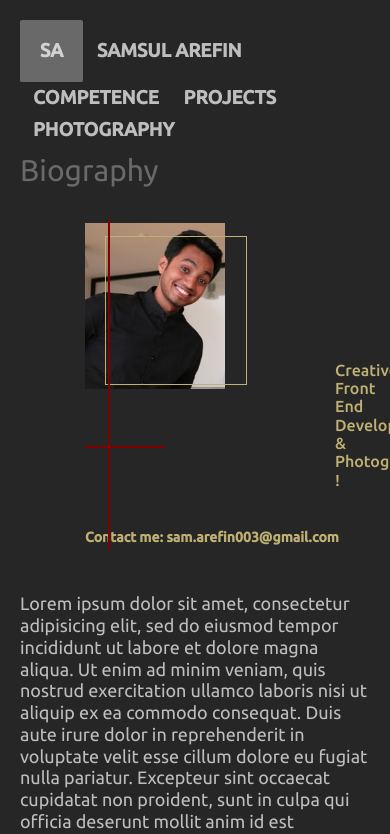
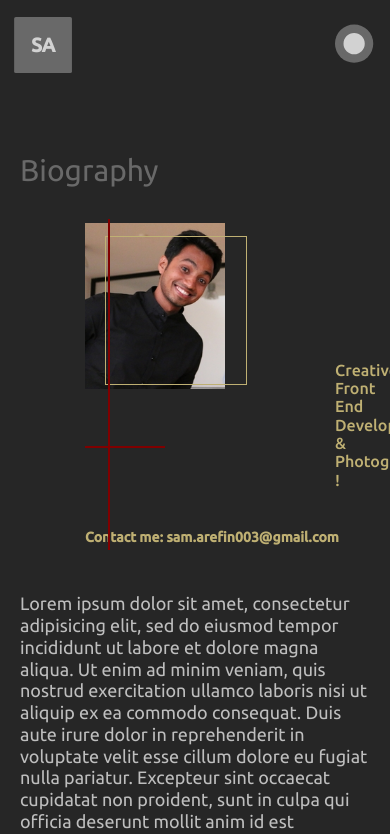
Before and after one commit to samsul003/samsularefin, a website: page app/index.html in a window 390 px wide. Shown: the top 834 px of the page. Drawn offline with Linux system fonts and the light colour scheme.

Commit message:
responsive header style completed, red eye mnu button created and styled

```diff
--- a/app/assets/styles/modules/_logo.css
+++ b/app/assets/styles/modules/_logo.css
@@ -3,14 +3,44 @@
   border-radius: 3%;
   color: $mainWhite;
   text-decoration: none;
-  font-size: 19px;
+  font-size: 23px;
   font-weight: 900;
   padding: 20px 20px;
   margin: 20px 10px 0 0;
   display: inline-block;
+}
 
-  &__logo-container {
-    float: left;
-      @mixin clearfix;
-  }
+/*pseudo menu button*/
+.circle-outer {
+	background: rgba($mainGrey, 1);
+	border-radius:50px;
+	width: 45px;
+	height: 45px;
+  float: right;
+  clear: both;
+  margin-top: 10px;
+  padding-left: 0;
+  display: block;
+  position: absolute;
+    @mixin clearfix;
 }
+
+/*pseudo circle*/
+.circle {
+	background: $mainWhite;
+	border-radius:50px;
+	width:35px;
+	height:35px;
+  float: right;
+  margin-top: 15px;
+  margin-left: 5px;
+  padding-left: 0;
+	border:5px solid $mainGrey;
+  display: block;
+  position: absolute;
+    @mixin clearfix;
+}
+
+.circle:hover {
+    box-shadow: 1px 1px 40px $mainRed;
+}
--- a/app/assets/styles/modules/_primary-nav.css
+++ b/app/assets/styles/modules/_primary-nav.css
@@ -1,5 +1,5 @@
 .primary-nav {
-  margin-top: 20px;
+  margin-top: 30px;
 
   @mixin atMedium {
     padding-top: 0;
@@ -38,14 +38,14 @@
 
   a {
     color: $mainWhite;
-    font-size: 19px;
+    font-size: 15px;
     font-weight: 900;
     text-decoration: none;
     display: block;
     padding: 5px 8px;
 
     @mixin atMedium {
-      font-size: 16px;
+      font-size: 17px;
       padding: 12px 0;
       background-color: transparent;
 
--- a/app/assets/styles/modules/_site-header.css
+++ b/app/assets/styles/modules/_site-header.css
@@ -5,15 +5,47 @@
 
 
   &__logo-container {
+    transform: translateX(-15%) scale(.85);
+    transform-origin: 50% 0;
+    transition: all .5s ease-out;
     float: left;
       @mixin clearfix;
+
+    @mixin atMedium {
+      transform: translateX(-3%) scale(1);
+      transition: all .5s ease-out;
+    }
   }
 
   &__name {
-    text-transform: uppercase;
-    text-decoration: none;
-    color: $mainWhite;
-    font-size: 19px;
-    font-weight: 900;
+    display: none;
+
+    @mixin atMedium {
+      text-transform: uppercase;
+      text-decoration: none;
+      color: $mainWhite;
+      font-size: 23px;
+      font-weight: 900;
+      display: inline-block;
+    }
+  }
+
+  &__menu-content {
+    display: none;
+
+    @mixin atMedium {
+      display: block;
+    }
+  }
+
+  &_menu-button {
+    transform: scale(.85);
+    margin: 16px 35px 0 0;
+    float: right;
+      @mixin clearfix;
+
+    @mixin atMedium {
+      display: none;
+    }
   }
 }
--- a/app/index.html
+++ b/app/index.html
@@ -22,6 +22,7 @@
           <a href="#" class="site-header__name">samsul arefin</a>
         </div>
       </div>
+      <div class="site-header__menu-content">
         <nav class="primary-nav primary-nav--pull-right">
           <ul>
             <li><a href="#competence" id="">Competence</a></li>
@@ -29,6 +30,11 @@
             <li><a href="#photography" id="">Photography</a></li>
           </ul>
         </nav>
+      </div>
+      <div class="site-header_menu-button">
+        <div class="circle-outer"></div>
+        <div class="circle"></div>
+      </div>
     </div>
   </header>
 
--- a/app/postcss/styles/styles.css
+++ b/app/postcss/styles/styles.css
@@ -558,6 +558,12 @@ img {
 }
 
 .site-header__logo-container {
+  -webkit-transform: translateX(-15%) scale(.85);
+          transform: translateX(-15%) scale(.85);
+  -webkit-transform-origin: 50% 0;
+          transform-origin: 50% 0;
+  -webkit-transition: all .5s ease-out;
+  transition: all .5s ease-out;
   float: left;
 }
 
@@ -567,12 +573,61 @@ img {
   display: table;
 }
 
+@media (min-width: 768px) {
+
+  .site-header__logo-container {
+    -webkit-transform: translateX(-3%) scale(1);
+            transform: translateX(-3%) scale(1);
+    -webkit-transition: all .5s ease-out;
+    transition: all .5s ease-out;
+  }
+}
+
 .site-header__name {
-  text-transform: uppercase;
-  text-decoration: none;
-  color: rgba(255, 255, 255, 0.7);
-  font-size: 19px;
-  font-weight: 900;
+  display: none;
+}
+
+@media (min-width: 768px) {
+
+  .site-header__name {
+    text-transform: uppercase;
+    text-decoration: none;
+    color: rgba(255, 255, 255, 0.7);
+    font-size: 23px;
+    font-weight: 900;
+    display: inline-block;
+  }
+}
+
+.site-header__menu-content {
+  display: none;
+}
+
+@media (min-width: 768px) {
+
+  .site-header__menu-content {
+    display: block;
+  }
+}
+
+.site-header_menu-button {
+  -webkit-transform: scale(.85);
+          transform: scale(.85);
+  margin: 16px 35px 0 0;
+  float: right;
+}
+
+.site-header_menu-button::after {
+  content: "";
+  clear: both;
+  display: table;
+}
+
+@media (min-width: 768px) {
+
+  .site-header_menu-button {
+    display: none;
+  }
 }
 
 /*showcase styles*/
@@ -781,25 +836,62 @@ img {
   border-radius: 3%;
   color: rgba(255, 255, 255, 0.7);
   text-decoration: none;
-  font-size: 19px;
+  font-size: 23px;
   font-weight: 900;
   padding: 20px 20px;
   margin: 20px 10px 0 0;
   display: inline-block;
 }
 
-.logo__logo-container {
-  float: left;
+/*pseudo menu button*/
+
+.circle-outer {
+	background: rgba(105,105,105, 1);
+	border-radius:50px;
+	width: 45px;
+	height: 45px;
+  float: right;
+  clear: both;
+  margin-top: 10px;
+  padding-left: 0;
+  display: block;
+  position: absolute;
 }
 
-.logo__logo-container::after {
+.circle-outer::after {
   content: "";
   clear: both;
   display: table;
 }
 
+/*pseudo circle*/
+
+.circle {
+	background: rgba(255, 255, 255, 0.7);
+	border-radius:50px;
+	width:35px;
+	height:35px;
+  float: right;
+  margin-top: 15px;
+  margin-left: 5px;
+  padding-left: 0;
+	border:5px solid #696969;
+  display: block;
+  position: absolute;
+}
+
+.circle::after {
+  content: "";
+  clear: both;
+  display: table;
+}
+
+.circle:hover {
+    box-shadow: 1px 1px 40px #800000;
+}
+
 .primary-nav {
-  margin-top: 20px;
+  margin-top: 30px;
 }
 
 @media (min-width: 768px) {
@@ -856,7 +948,7 @@ img {
 
 .primary-nav a {
   color: rgba(255, 255, 255, 0.7);
-  font-size: 19px;
+  font-size: 15px;
   font-weight: 900;
   text-decoration: none;
   display: block;
@@ -866,7 +958,7 @@ img {
 @media (min-width: 768px) {
 
   .primary-nav a {
-    font-size: 16px;
+    font-size: 17px;
     padding: 12px 0;
     background-color: transparent;
   }
```
Lines whose indentation alone changed are shown as unchanged.
